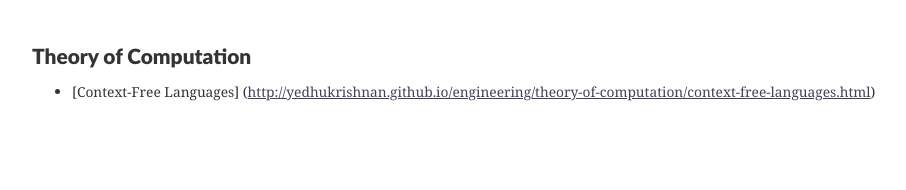
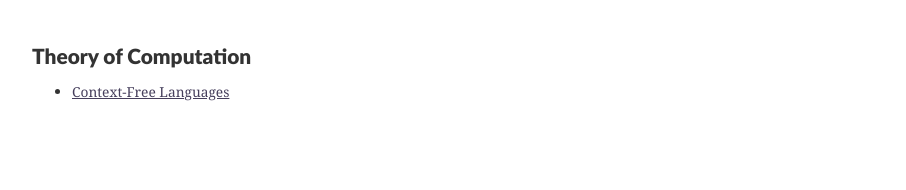
Before and after one commit to yedhukrishnan/engineering, a plain HTML site: page theory-of-computation/index.html in a window 1280 px wide. Shown: the whole page, without its empty margins (151-1057 px from the left). Drawn offline with Linux system fonts and the light colour scheme; a web font is replaced by a local one.

Commit message:
Fix all links

```diff
--- a/theory-of-computation/index.html
+++ b/theory-of-computation/index.html
@@ -612,6 +612,6 @@ a {
 </style>
 </head>
 <body class='typora-export' >
-<div  id='write'  class = 'is-mac'><h3><a name='header-c1' class='md-header-anchor '></a>Theory of Computation</h3><ul><li>[Context-Free Languages] (<a href='http://yedhukrishnan.github.io/engineering/theory-of-computation/context-free-languages.html' target='_blank' >http://yedhukrishnan.github.io/engineering/theory-of-computation/context-free-languages.html</a>)</li></ul></div>
+<div  id='write'  class = 'is-mac'><h3><a name='header-c1' class='md-header-anchor '></a>Theory of Computation</h3><ul><li><a href='http://yedhukrishnan.github.io/engineering/theory-of-computation/context-free-languages.html'>Context-Free Languages</a></li></ul></div>
 </body>
 </html>
```
Also changed, not shown: index.html (+1 -1 lines), 2 other files.
